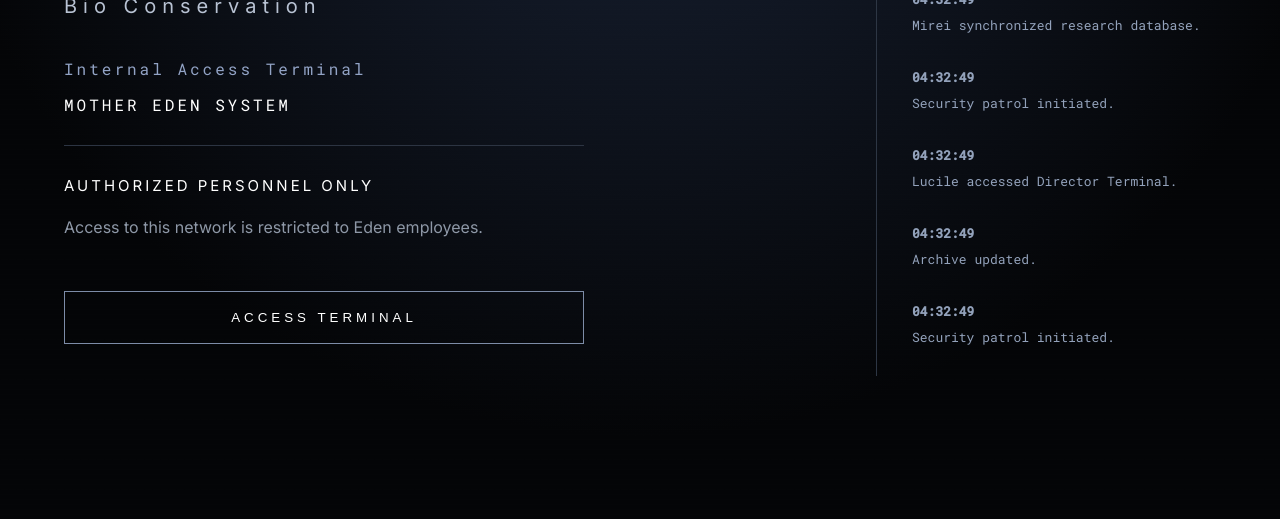
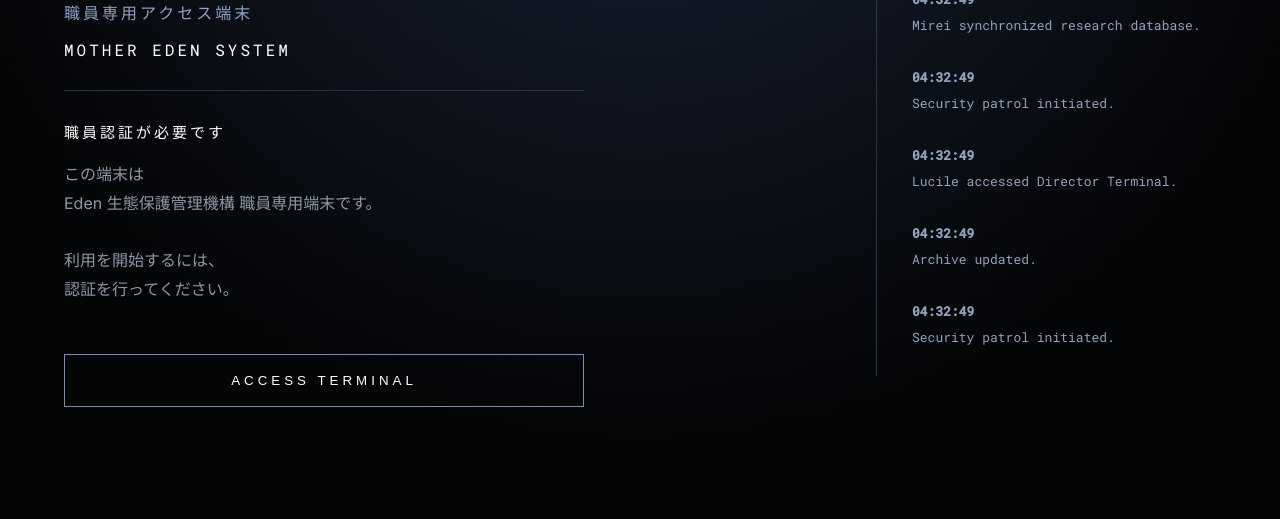
Before and after one commit to yumn-sono/eden-bio-conservation, a plain HTML site: page index.html in a window 1280 px wide. Shown: the part 281-800 px from the top of the page. Drawn offline with Linux system fonts and the light colour scheme.

Commit message:
Translate content to Japanese
Updated text to Japanese for localization.

```diff
--- a/index.html
+++ b/index.html
@@ -33,15 +33,16 @@ EDEN
 
 <div class="subtitle">
 
-Bio Conservation
+生態保護管理機構
 
 </div>
 
 <div class="terminal">
 
-Internal Access Terminal
+職員専用アクセス端末
 
 </div>
+
 
 <div class="mother">
 
@@ -53,13 +54,17 @@ MOTHER EDEN SYSTEM
 
 <div class="warning">
 
-AUTHORIZED PERSONNEL ONLY
+職員認証が必要です
 
 </div>
 
 <p class="description">
 
-Access to this network is restricted to Eden employees.
+この端末は<br>
+Eden 生態保護管理機構 職員専用端末です。<br><br>
+
+利用を開始するには、<br>
+認証を行ってください。
 
 </p>
 
```
